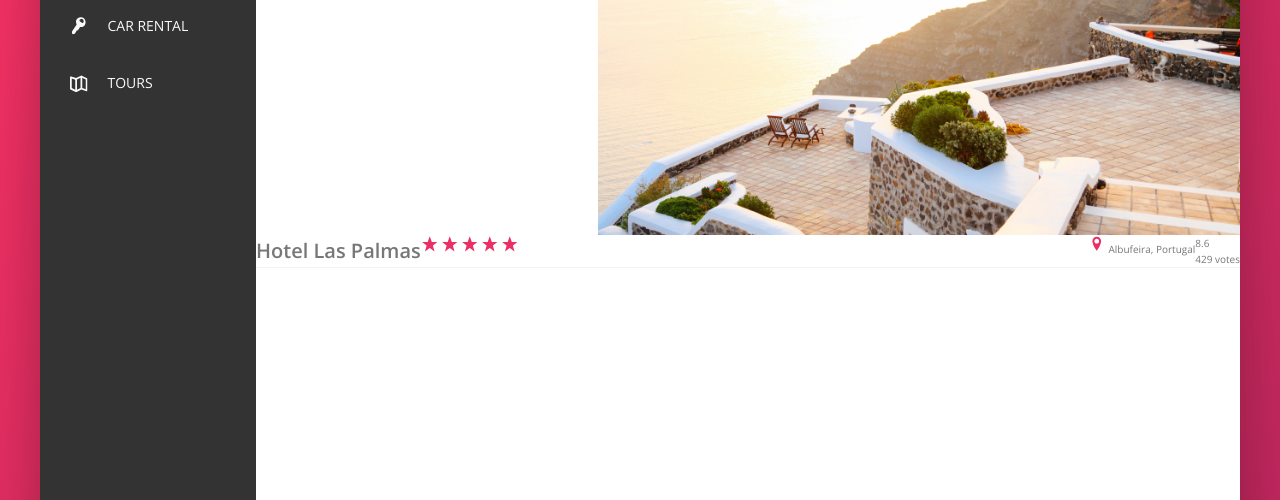
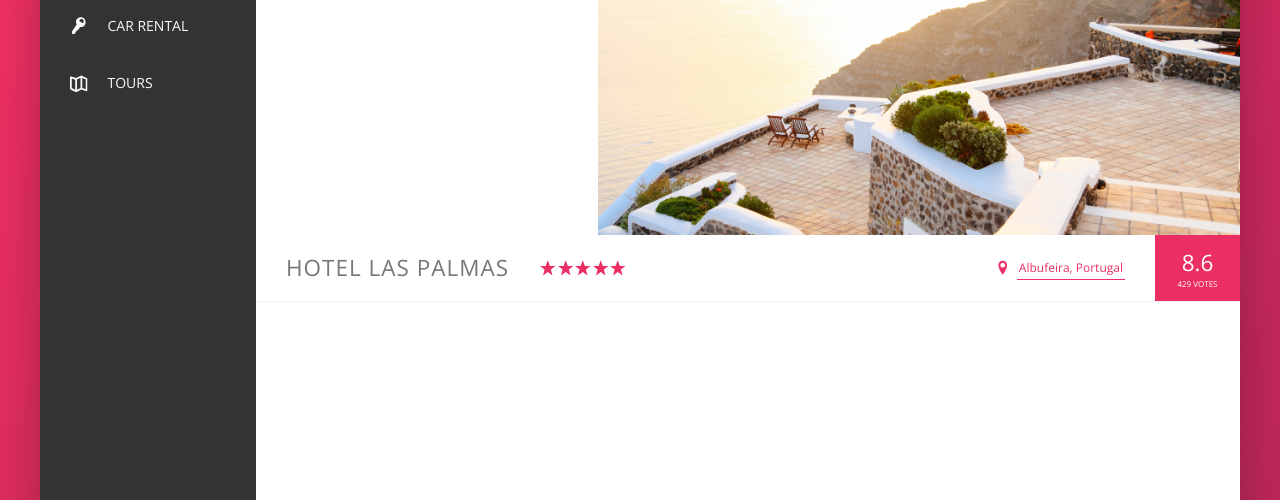
Before and after one commit to hansyagarwal/CssAndSass, a website: page trillo/index.html in a window 1280 px wide. Shown: the part 300-800 px from the top of the page. Drawn offline with nearby package versions, Linux system fonts and the light colour scheme.

Commit message:
overview complete

```diff
--- a/trillo/sass/_components.scss
+++ b/trillo/sass/_components.scss
@@ -207,14 +207,20 @@
 .overview {
 
     display: flex;
+    align-items: center;
     border-bottom: 1px solid var(--color-grey-light-2);
 
     &__heading{
-
+        font-size: 2.25rem;
+        font-weight: 300;
+        text-transform: uppercase;
+        letter-spacing: 1px;
+        padding: 1.5rem 3rem;
     }
 
     &__stars {
         margin-right: auto; //flex: 1;
+        display: flex;
     }
 
     &__icon-star,
@@ -225,20 +231,77 @@
     }
 
     &__location {
+        font-size: 1.2rem;
+        display: flex;
+        align-items: center;
+    }
 
+    &__icon-location {
+        margin-right: .5rem;
     }
 
     &__rating {
+        background-color: var(--color-primary);
+        margin-left: 3rem;
+        color: white;
+        padding: 0 2.25rem;
+        align-self: stretch;
 
+        display: flex;
+        align-items: center;
+        justify-content: center;
+        flex-direction: column;
     }
 
     &__rating-average {
-
+        font-size: 2.25rem;
+        font-weight: 300;
+        margin-bottom: -3px;
     }
 
     &__rating-count {
+        font-size: .8rem;
+        text-transform: uppercase;
+    }
+}
 
+///////////////////////////
+// button inline
+
+.btn-inline {
+    border: none;
+    color: var(--color-primary);
+    font-size: inherit;
+    border-bottom: 1px solid currentColor;
+    padding: 2px;
+    display: inline-block;
+    background-color: transparent;
+    cursor: pointer;
+    transition: all .2s;
+
+    &:hover {
+        color: var(--color-grey-dark-1);
     }
 
+    &:hover {
+        outline: none;
+        animation: pulsate 1s infinite;
+    }
+}
 
+@keyframes pulsate {
+    0%{
+        transform: scale(1);
+        box-shadow: none;
+    }
+
+    50% {
+        transform: scale(1.05);
+        box-shadow: 0 1rem 4rem rgba(0,0,0,.25);
+    }
+
+    100% {
+        transform: scale(1);
+        box-shadow: none;
+    }
 }
```
Also changed, not shown: trillo/css/style.css.
